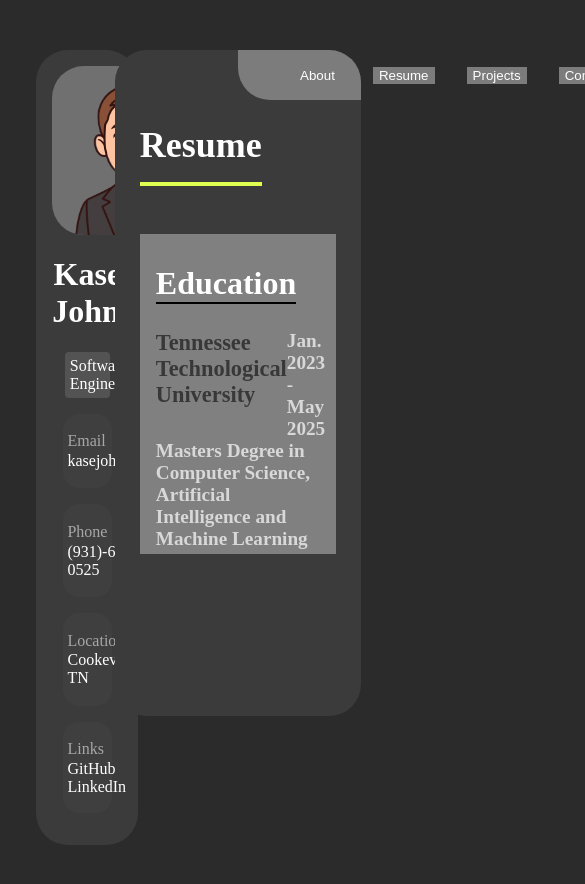
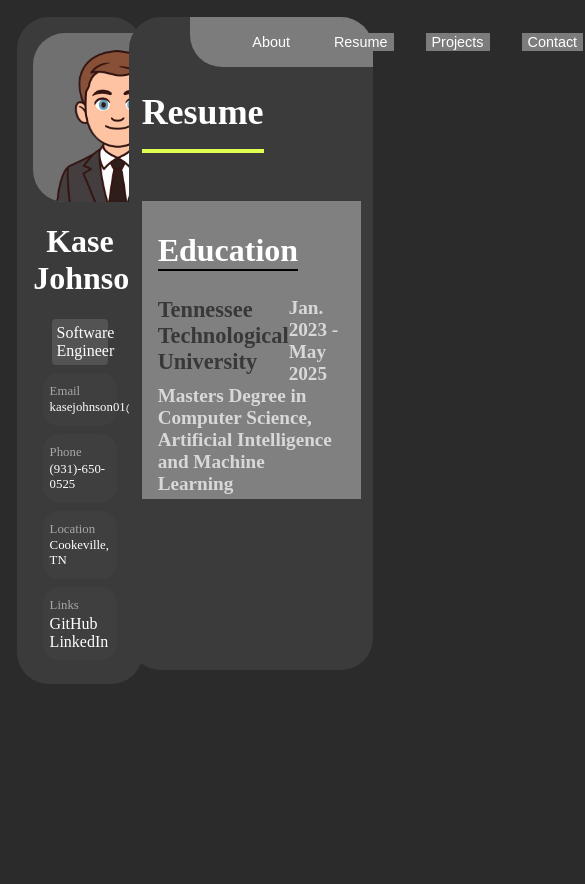
Before and after one commit to Kasej01/portfolio, a React (Create React App) app: page /resume in a window 390 px wide. Shown: the top 884 px of the page, 585 px wide, since content can reach past the window. After the commit the page ends 844 px from the top, so only its background shows below. Built offline with nearby package versions, Linux system fonts and the light colour scheme; a web font is replaced by a local one.

Commit message:
Updated css for medium-large screens

```diff
--- a/src/App.css
+++ b/src/App.css
@@ -6,7 +6,7 @@
 *    Main section     *
 **********************/
 .app-container{
-    width: 90vw;
+    width: 100%;
     color: white;
     border-radius: 2rem;
     padding-top: 0;
@@ -23,8 +23,20 @@
 }
 .right{
     width: 70%;
-    margin-left: 2.5;
+    margin-left: 2.5%;
     margin-right: 2.5%;
     background-color: rgb(59, 59, 59);
     border-radius: 2rem;
 }
+
+@media (max-width: 1200px){
+    .app{
+        padding: 2vh 2vw;
+    }
+    .profile{
+        width: 25%;
+    }
+    .right{
+        width: 65%;
+    }
+}
--- a/src/components/Profile.jsx
+++ b/src/components/Profile.jsx
@@ -14,7 +14,6 @@
 
 
             <div className="profile-info">
-
                 <div className="email">
                     <div className="text-area">
                         <p className="title">Email</p>
--- a/src/index.css
+++ b/src/index.css
@@ -1,3 +1,4 @@
 body{
     background-color: rgb(43, 43, 43);
+    margin: 0;
 }
--- a/src/styles/components/global_component.css
+++ b/src/styles/components/global_component.css
@@ -39,3 +39,9 @@
         background: #888;
     }
 }
+
+@media (max-width: 1200px){
+    .component{
+        padding: 0 5% 5% 5%;
+    }
+}
--- a/src/styles/components/navbar.css
+++ b/src/styles/components/navbar.css
@@ -32,3 +32,12 @@
         text-decoration: none;
     }
 }
+
+@media (max-width: 1200px){
+    .navbar{
+        width: 75%;
+        button{
+            font-size: 0.9rem;
+        }
+    }
+}
--- a/src/styles/components/profile.css
+++ b/src/styles/components/profile.css
@@ -30,11 +30,11 @@
 
 .profile-info{
     text-align: left;
-    width: 70%;
+    width: 80%;
     margin: auto;
 
     div{
-        margin: 1rem 0;
+        margin: 0.5rem 0;
         background-color: rgb(63, 63, 63);
         border-radius: 1rem;
         padding: 1% 5%;
@@ -61,3 +61,12 @@
         height: 2.5rem;
     }
 }
+
+
+@media (max-width: 1200px){
+    .text-area{
+        p{
+            font-size: 0.8rem;
+        }
+    }
+}
--- a/src/styles/pages/about.css
+++ b/src/styles/pages/about.css
@@ -15,6 +15,7 @@
         margin: 2.5%;
         img{
             width: 3.25rem;
+            margin: auto;
         }
         .subsection{
             margin: auto;
@@ -33,3 +34,31 @@
         }
     }
 }
+
+@media (max-width: 1200px){
+    .what-i-do{
+        .skills{
+            display: flex;
+            flex-direction: row;
+            flex-wrap: wrap;
+            width: 100% !important;
+        }
+        .section{
+            width: 40%;
+            margin: 1% 1%;
+
+            img{
+                width: 2.5rem;
+                height: 4rem;
+            }
+            .subsection{
+                .skill{
+                    font-size: 1.25rem;
+                }
+                p{
+                    font-size: 0.75rem;
+                }
+            }
+        }
+}
+}
```
